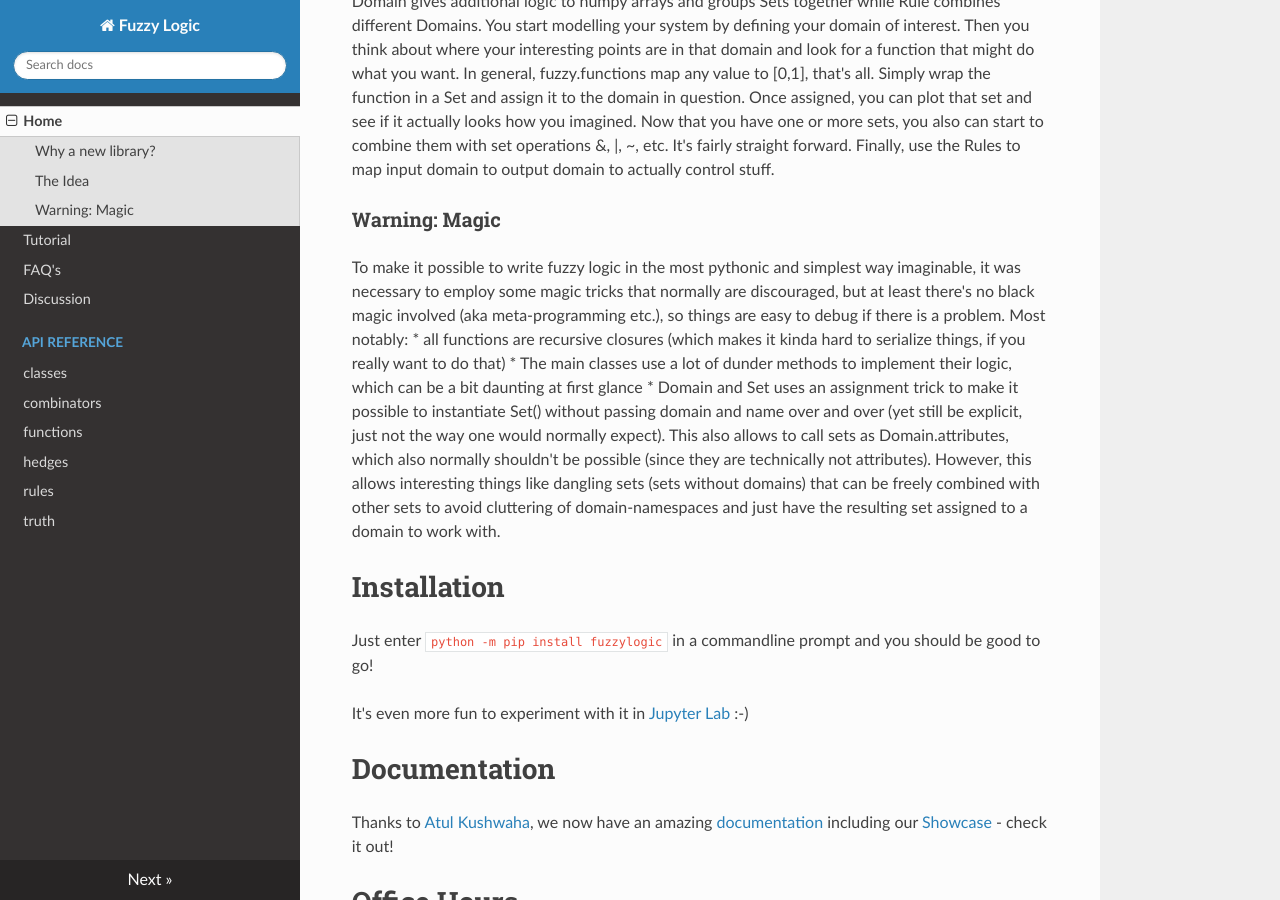
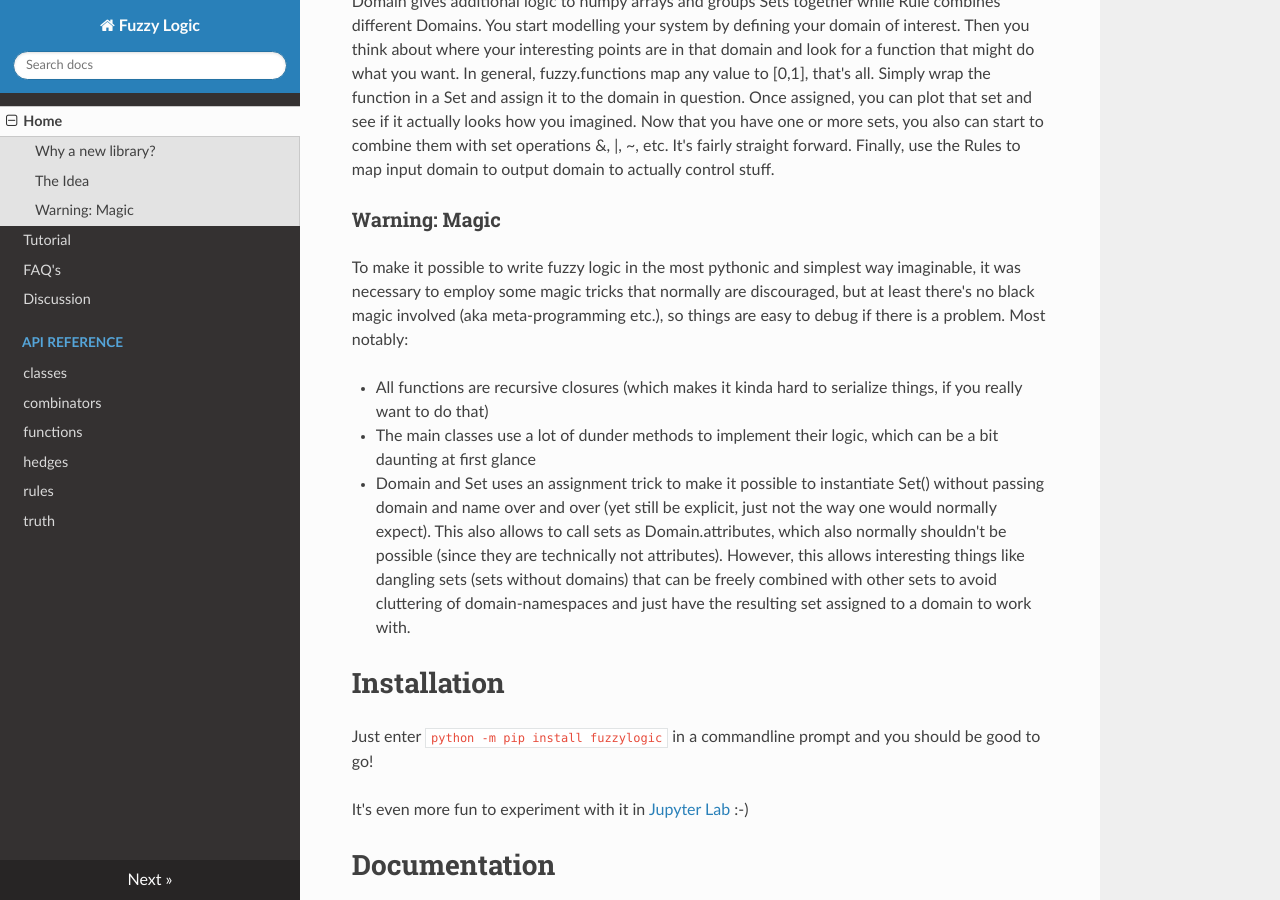
Before and after one commit to Python-Fuzzylogic/fuzzylogic, an MkDocs documentation site: the page built from docs/docs/index.md, in a window 1280 px wide and 900 px high, scrolled down 822 px. Built offline with MkDocs 1.6.1, drawn with Linux system fonts in a browser that asks for light colours; nearby versions of some CDN libraries.

Commit message:
formatting

```diff
--- a/docs/docs/index.md
+++ b/docs/docs/index.md
@@ -17,11 +17,13 @@ Finally, most education on the subject emphasize sets and membership functions,
 ### The Idea
 So, the idea is to have three parts that work together: domains, sets and rules. Each of these classes wrap additional logic around basic building blocks - Set gives logical operations to simple functions, Domain gives additional logic to numpy arrays and groups Sets together while Rule combines different Domains. You start modelling your system by defining your domain of interest. Then you think about where your interesting points are in that domain and look for a function that might do what you want. In general, fuzzy.functions map any value to [0,1], that's all. Simply wrap the function in a Set and assign it to the domain in question. Once assigned, you can plot that set and see if it actually looks how you imagined. Now that you have one or more sets, you also can start to combine them with set operations &, |, ~, etc. It's fairly straight forward.
 Finally, use the Rules to map input domain to output domain to actually control stuff.
+
 ### Warning: Magic
 To make it possible to write fuzzy logic in the most pythonic and simplest way imaginable, it was necessary to employ some magic tricks that normally are discouraged, but at least there's no black magic involved (aka meta-programming etc.), so things are easy to debug if there is a problem. Most notably:
-* all functions are recursive closures (which makes it kinda hard to serialize things, if you really want to do that)
-* The main classes use a lot of dunder methods to implement their logic, which can be a bit daunting at first glance
-* Domain and Set uses an assignment trick to make it possible to instantiate Set() without passing domain and name over and over (yet still be explicit, just not the way one would normally expect). This also allows to call sets as Domain.attributes, which also normally shouldn't be possible (since they are technically not attributes). However, this allows interesting things like dangling sets (sets without domains) that can be freely combined with other sets to avoid cluttering of domain-namespaces and just have the resulting set assigned to a domain to work with.
+
+ * All functions are recursive closures (which makes it kinda hard to serialize things, if you really want to do that)
+ * The main classes use a lot of dunder methods to implement their logic, which can be a bit daunting at first glance
+ * Domain and Set uses an assignment trick to make it possible to instantiate Set() without passing domain and name over and over (yet still be explicit, just not the way one would normally expect). This also allows to call sets as Domain.attributes, which also normally shouldn't be possible (since they are technically not attributes). However, this allows interesting things like dangling sets (sets without domains) that can be freely combined with other sets to avoid cluttering of domain-namespaces and just have the resulting set assigned to a domain to work with.
 
 # Installation
 Just enter
```
